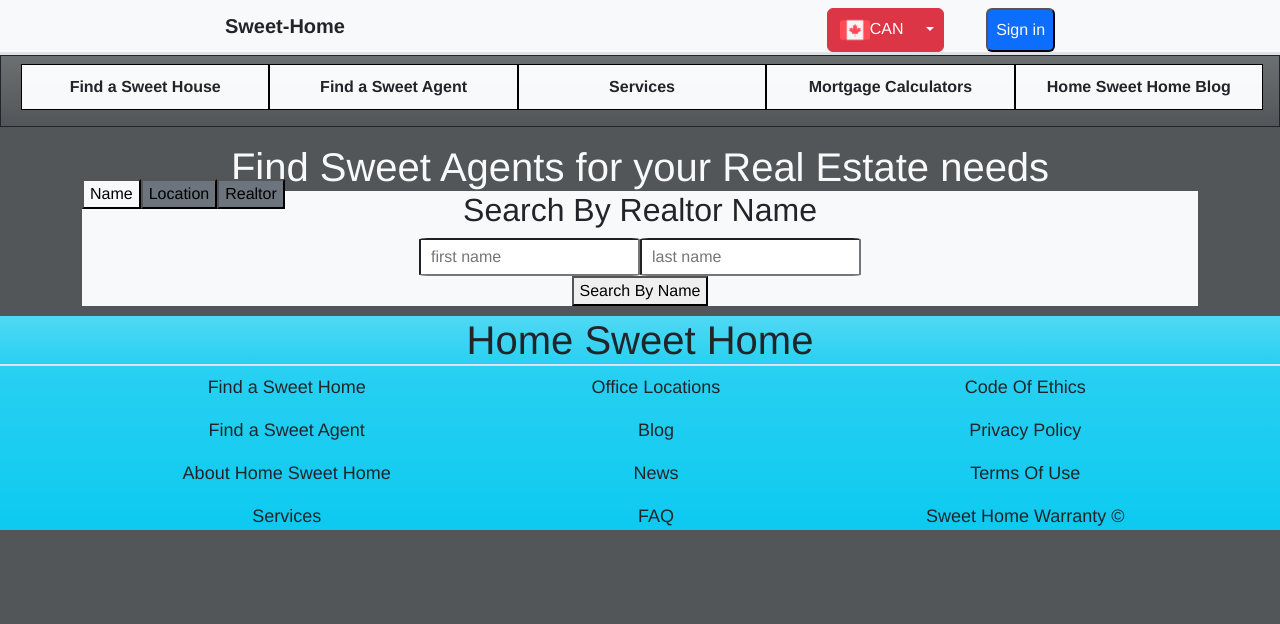
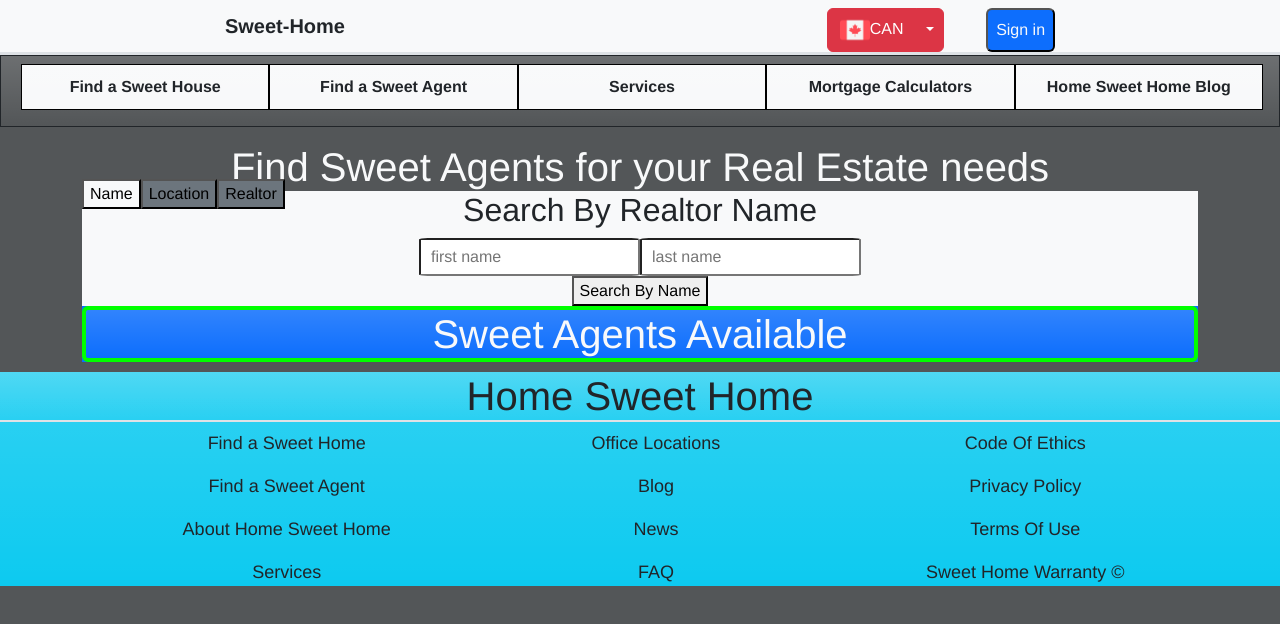
Before and after one commit to gsaaad/react-realestate, a React (Create React App) app in the folder client/: page /sweetagents in a window 1280 px wide. Shown: the top 624 px of the page. Built offline with nearby package versions, Linux system fonts and the light colour scheme.

Commit message:
addition of Agents component and Agents avaibale to display agents retrived from backend or API call

```diff
--- /dev/null
+++ b/client/src/components/AgentsAvailable/AgentsAvailable.css
@@ -0,0 +1,3 @@
+.agents-h1 {
+  border: 4px solid lime;
+}
--- /dev/null
+++ b/client/src/components/AgentsAvailable/AgentsAvailable.js
@@ -0,0 +1,20 @@
+import React from "react";
+import "./AgentsAvailable.css";
+
+// import Agent
+
+function AgentsAvailable(agentsArray) {
+  var agents = agentsArray.agents;
+
+  console.log("Agents available are:", agents);
+
+  return (
+    <div className="bg-primary">
+      <h1 className="agents-h1 bg-gradient text-light text-center rounded">
+        Sweet Agents Available
+      </h1>
+    </div>
+  );
+}
+
+export default AgentsAvailable;
--- a/client/src/components/HousesForSale/HousesForSale.js
+++ b/client/src/components/HousesForSale/HousesForSale.js
@@ -17,8 +17,6 @@ function HousesForSale(housesArray) {
     <div className="bg-primary">
       <h1 className="bg-gradient text-light text-center  rounded">
         Sweet Homes On The Market
-        {/* Houses For Sale in{" "} */}
-        {/* {houses.length > 0 && houses[5].address.split(" ").slice(3, 5)} */}
       </h1>
       <div className="container text-center">
         <div className="row">
--- a/client/src/components/SearchAgents/SearchAgents.js
+++ b/client/src/components/SearchAgents/SearchAgents.js
@@ -2,6 +2,7 @@ import React, { useState } from "react";
 import axios from "axios";
 import capitalizeName from "../../utils/capitalizeName";
 import capitalizeRealtor from "../../utils/capitalizeRealtor";
+import AgentsAvailable from "../AgentsAvailable/AgentsAvailable";
 function SearchAgents() {
   // first name and last name form state
   const [nameData, setNameData] = useState({
@@ -13,6 +14,8 @@ function SearchAgents() {
   const [realtorData, setRealtorData] = useState({
     realtor: "CB Realty",
   });
+
+  const [sweetAgents, setSweetAgents] = useState([]);
 
   const handleAgentCriteria = (e) => {
     e.preventDefault();
@@ -61,6 +64,9 @@ function SearchAgents() {
 
         console.log("We found agents with the name", agentName);
         console.log(listOfAgents);
+        if (listOfAgents.length > 0) {
+          setSweetAgents(listOfAgents);
+        }
       });
   }
   async function fetchAgentRealtor(agentRealtor) {
@@ -72,6 +78,9 @@ function SearchAgents() {
 
         console.log("We found agents with associated realtor", agentRealtor);
         console.log(listOfAgents);
+        if (listOfAgents.length > 0) {
+          setSweetAgents(listOfAgents);
+        }
       });
   }
   const handleAgentRealtorForm = (e) => {
@@ -178,6 +187,7 @@ function SearchAgents() {
           <br />
           <button>Search By Realtor</button>
         </form>
+        <AgentsAvailable agents={sweetAgents} />
       </div>
     </div>
   );
```
Also changed, not shown: client/src/components/Agents/Agents.js (added).
